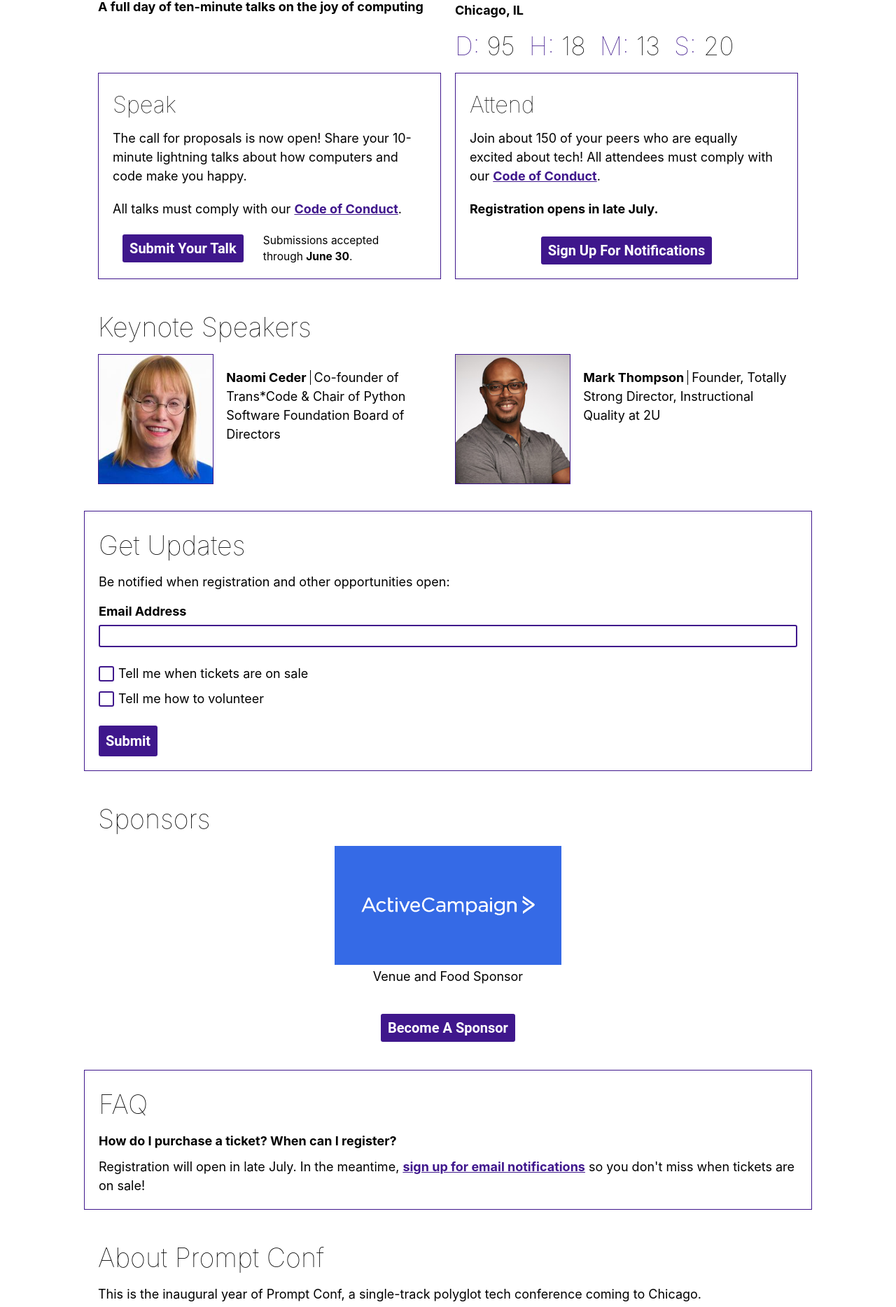
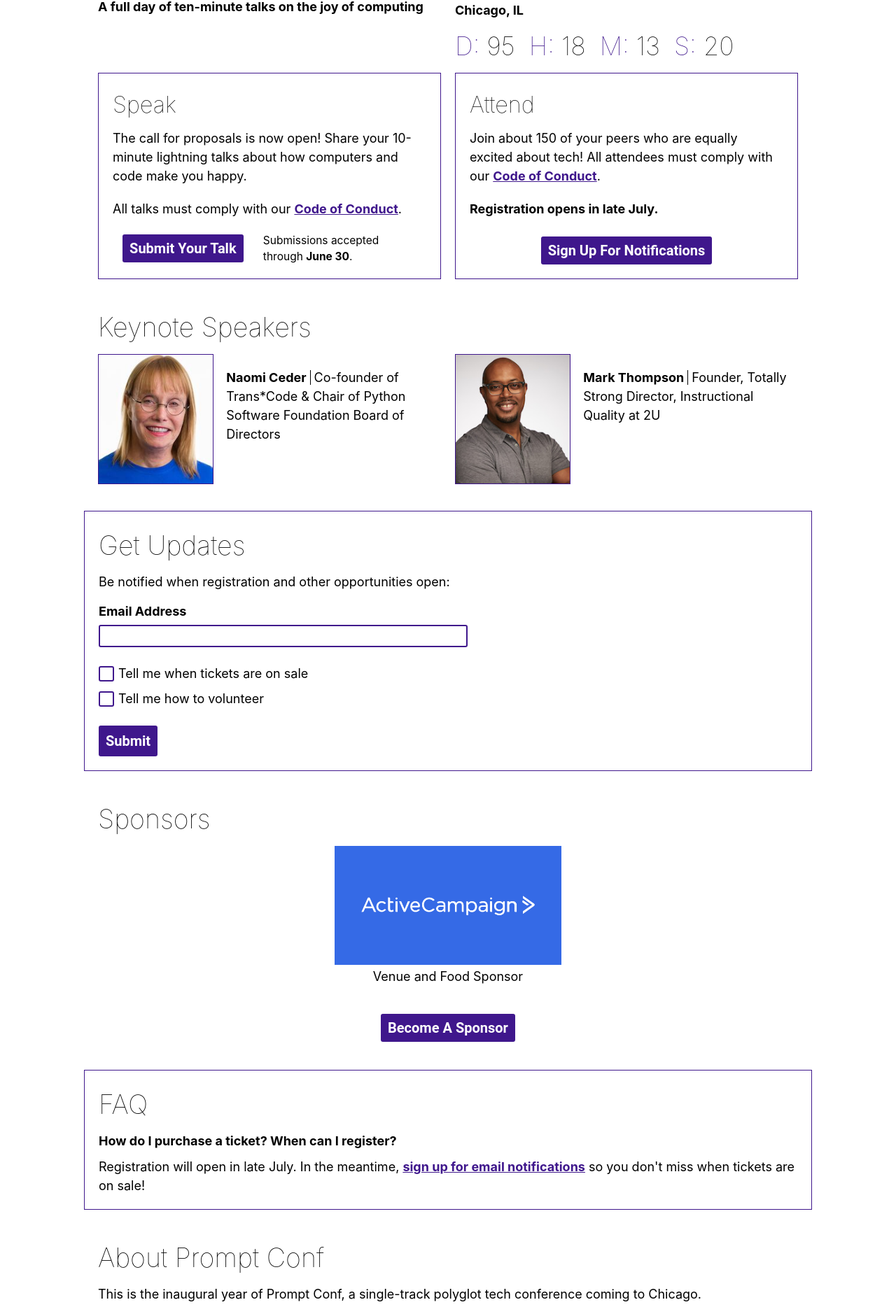
Before and after one commit to promptconf/promptconf.github.io, a Jekyll site: the page built from index.html, in a window 1280 px wide. Shown: the part 415-2283 px from the top of the page at 70% size. Built offline with Jekyll 4.4.1, drawn with Linux system fonts in a browser that asks for light colours; nearby versions of some CDN libraries; some web fonts are replaced; comment, search, counter and statistics services are not loaded.

Commit message:
limit textfield width

```diff
--- a/assets/_sass/directives/_forms.scss
+++ b/assets/_sass/directives/_forms.scss
@@ -9,6 +9,8 @@ label {
 
 @mixin textbox {
     height: 2em;
+    width: 100%;
+    max-width: 70ch;
     border: $form-field-border;
     border-radius: $form-field-border-radius;
 }
```
